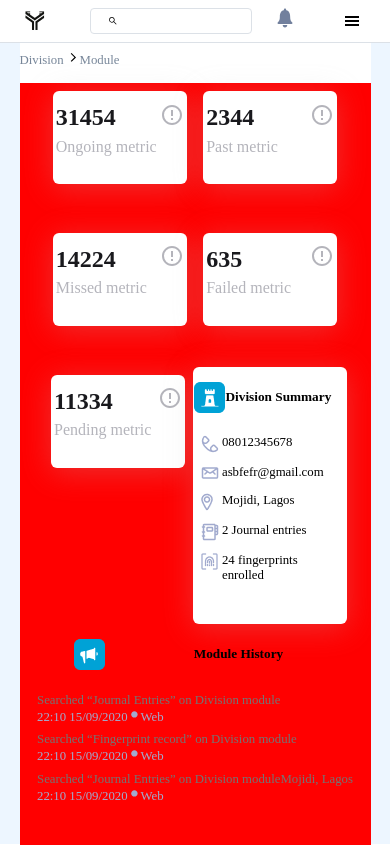
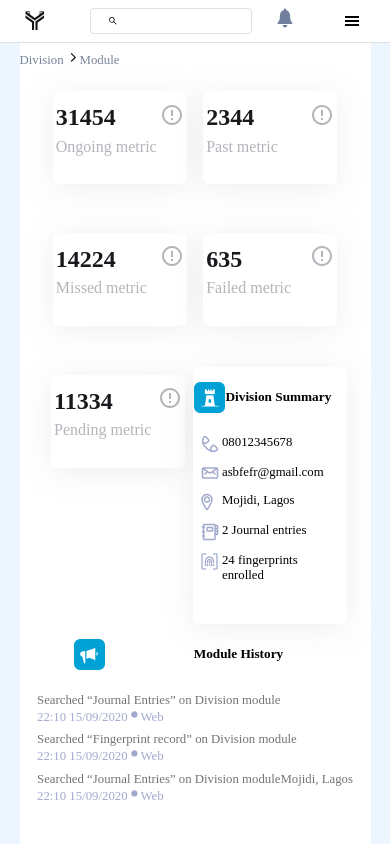
Before and after one commit to Ndipbanyan/ASB-divisions, a React (Create React App) app in the folder divisions-module/: page / in a window 390 px wide. Built offline with nearby package versions, Linux system fonts and the light colour scheme.

Commit message:
responsiveness

```diff
--- a/divisions-module/src/Modules/common/Atoms.style.js
+++ b/divisions-module/src/Modules/common/Atoms.style.js
@@ -41,7 +41,6 @@ export const Container = styled.div.attrs((props) => ({
 `;
 
 export const Wrapper = styled.div`
-  background: red;
   display: flex;
   width: 100%;
   height: 95%;
@@ -54,7 +53,6 @@ export const Wrapper = styled.div`
     grid-template-rows: 18% 1fr 1fr;
     column-gap: 20px;
     row-gap: 15px;
-    background:blue;
   }
 `;
 export const DivisionText = styled.div`
```
Also changed, not shown: 1 other file (tests, documents, lock files or other folders).
